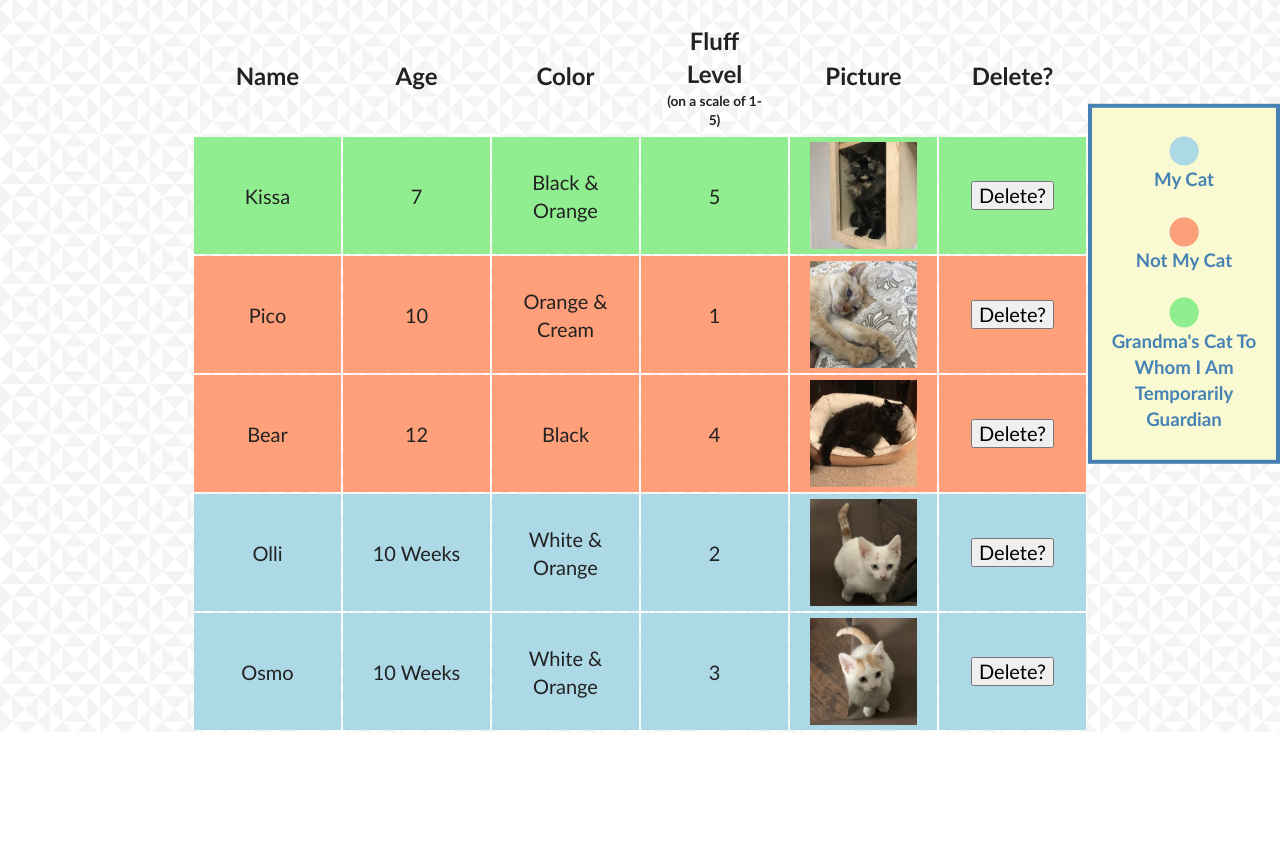
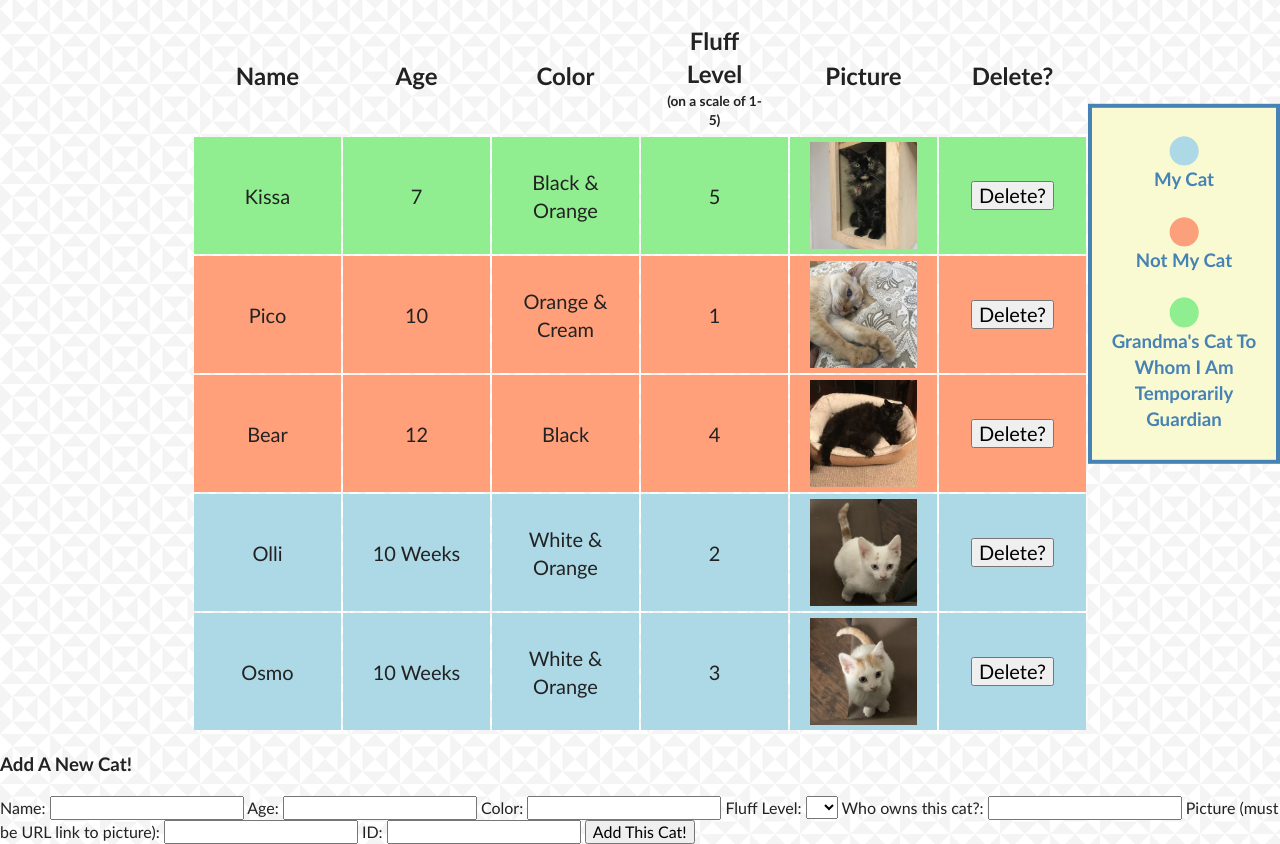
Before and after one commit to jblaeser/add-delete, a plain HTML site: page index.html in a window 1280 px wide. Shown: the part 116-960 px from the top of the page. Before the commit the page ends 848 px from the top, so only its background shows below. Drawn offline with nearby package versions, Linux system fonts and the light colour scheme.

Commit message:
Add Cat setup

```diff
--- a/index.html
+++ b/index.html
@@ -43,6 +43,28 @@
         </tr>
       </tbody>
     </table>
+    <form v-on:submit.prevent="addCat">
+      <h3>Add A New Cat!</h3>
+      <label>Name: <input type="text" v-model="nameInput"></label>
+      <label>Age: <input type="text" v-model="ageInput"></label>
+      <label>Color: <input type="text" v-model="colorInput"></label>
+      <label>Fluff Level:
+        <select name="fluffselect" id="fluff-select" v-model.number="fluffInput">
+          <option value="1">1</option>
+          <option value="2">2</option>
+          <option value="3">3</option>
+          <option value="4">4</option>
+          <option value="5">5</option>
+        </select>
+      </label>
+      <label>Who owns this cat?: <input type="text" v-model="ownerInput"></label>
+      <label>Picture (must be URL link to picture): <input type="text" v-model="pictureInput"></label>
+      <label>ID: <input type="text" v-model="idInput"></label>
+      <button type="submit">Add This Cat!</button>
+
+
+
+    </form>
   </div>
   <aside class="key">
     <div class="keyline">
--- a/js/main.js
+++ b/js/main.js
@@ -74,6 +74,7 @@ var vueApp = new Vue({
                 id: this.idInput
             };
             this.cats.push(newCat);
+            this.nameInput = this.ageInput = this.colorInput = this.fluffInput = this.ownerInput = this.pictureInput = this.idInput = "";
         }
     }
   });
```
